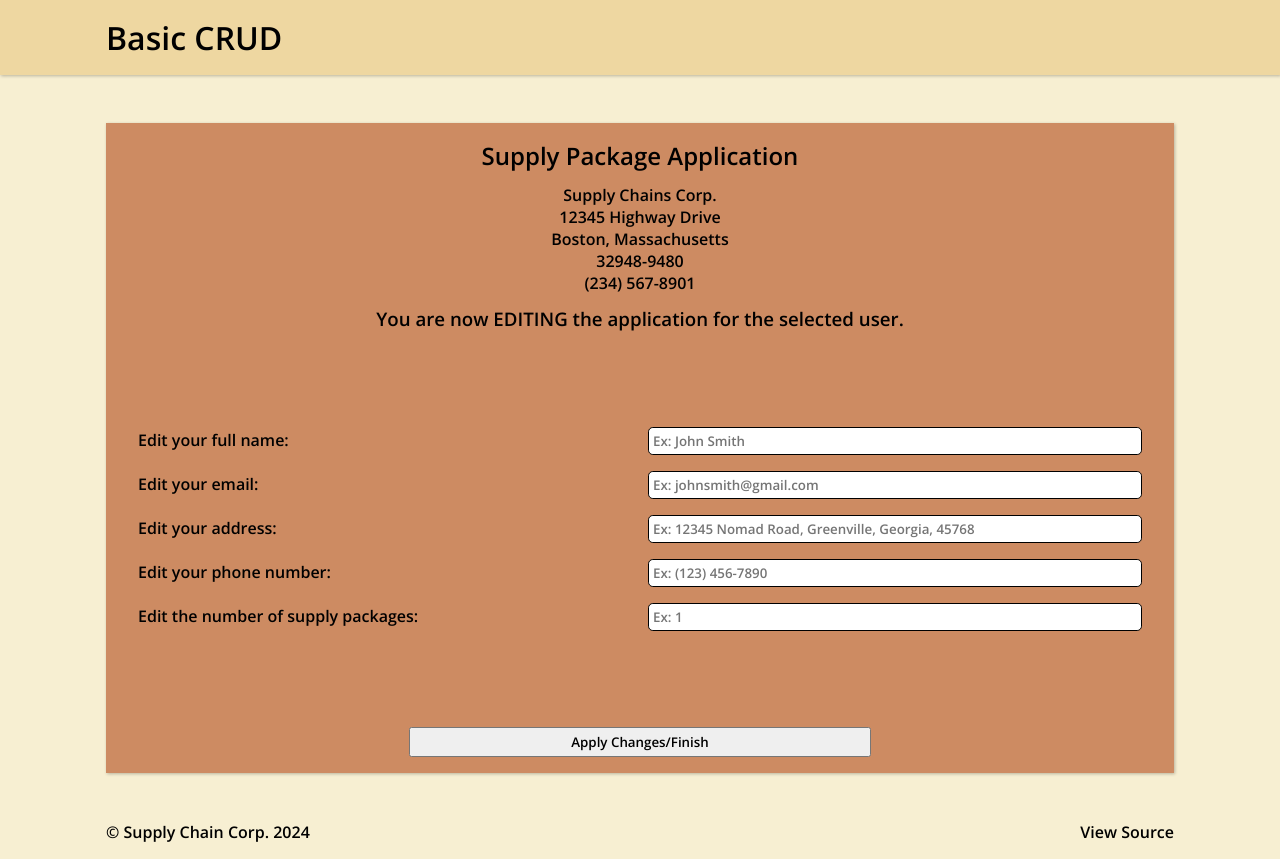
After one commit to MIKNSJ/basic-crud, a FastAPI app: template templates/edit.html in a window 1280 px wide. The commit adds this page. Run offline with FastAPI, Linux system fonts and the light colour scheme; the template is opened without the code that fills it, so the values that code supplies are empty.

Commit message:
crud w/o SQL v1.0

```diff
--- a/main.py
+++ b/main.py
@@ -22,7 +22,7 @@ async def clean_users():
     return {"Clean": "Success"}
 
 
-@app.post("/templates")
+@app.post("/submit")
 async def post_form(name: str = Form(), email: str = Form(), address: str = Form(), phone: str = Form(), count: str = Form()):
     global id;
     user_data.append({"id": id, "name": name, "email": email, "address": address, "phone": phone, "count": count})
@@ -31,10 +31,29 @@ async def post_form(name: str = Form(), email: str = Form(), address: str = Form
     return RedirectResponse("/", status_code=status.HTTP_303_SEE_OTHER);
 
 
+@app.get("/edit/{user_id}", response_class=HTMLResponse)
+async def read_edit(request: Request, user_id: int):
+    edit_user = []
+    for user in user_data:
+        if user["id"] == user_id:
+            edit_user.append(user)
+
+    return templates.TemplateResponse(request=request, name="edit.html", context = {"edit_user": edit_user});
+
+
+@app.post("/resubmit/{user_id}")
+async def change_form(user_id: int, name: str = Form(), email: str = Form(), address: str = Form(), phone: str = Form(), count: str = Form()):
+    for i in range(len(user_data)):
+        if user_data[i]["id"] == user_id:
+           user_data[i] = {"id": user_id, "name": name, "email": email, "address": address, "phone": phone, "count": count}
+
+    return RedirectResponse("/", status_code=status.HTTP_303_SEE_OTHER)
+
+
 @app.get("/delete/{user_id}")
 async def delete(user_id: int):
     for user in user_data:
         if user["id"] == user_id:
             user_data.remove(user)
 
-    return RedirectResponse("/", status_code=status.HTTP_303_SEE_OTHER);
+    return RedirectResponse("/", status_code=status.HTTP_303_SEE_OTHER)
--- a/static/styles.css
+++ b/static/styles.css
@@ -126,6 +126,9 @@ main {
 
 .res__label_box {
     display: table-cell;
+    white-space: nowrap;
+    overflow: hidden;
+    text-overflow: ellipsis;
 }
 
 .edit {
--- /dev/null
+++ b/templates/edit.html
@@ -0,0 +1,92 @@
+<!DOCTYPE html>
+<html>
+    <head>
+        <meta charset = "UTF-8">
+        <meta name = "viewport" content = "width=device-width, initial-scale=1.0">
+        <meta name = "format-detection" content = "telephone=no"/>
+
+        <!-- Preloaded font for potential issues across browsers -->
+        <link rel="preconnect" href="https://fonts.googleapis.com">
+        <link rel="preconnect" href="https://fonts.gstatic.com" crossorigin>
+        <link href="https://fonts.googleapis.com/css2?family=Open+Sans:ital,wght@0,300..800;1,300..800&display=swap"
+rel="stylesheet">
+
+        <!-- <link rel = "icon" href = "assets/favicon.ico"> -->
+        <link rel = "stylesheet" href = {{url_for("static", path="../static/styles.css")}}/>
+        <!-- <script src = "script.js"></script> -->
+        <title> Basic CRUD </title>
+    </head>
+
+    <body>
+        <header>
+            <div id = "body-head-con01" class = "container">
+                <div id = "header_box" class = "header__box">
+                    <h1 id = "header_title" class = "header__title"> Basic CRUD </h1>
+                </div>
+            </div>
+        </header>
+
+        <main>
+            <div id = "body-form-con01" class = "container">
+                <form action = "/resubmit/{{edit_user[0].id}}" method = "post" id = "form_box" class = "form__box">
+                    <div id = "form_header" class = "form__header">
+                        <h2 id = "form_title" class = "form__title"> Supply Package Application </h2>
+
+                        <div id = "about" class = "about">
+                            <p id = "company" class = "company_"> Supply Chains Corp. </p>
+                            <p id = "address" class = "address_"> 12345 Highway Drive </p>
+                            <p id = "state" class = "state_"> Boston, Massachusetts </p>
+                            <p id = "zip" class = "zip_"> 32948-9480 </p>
+                            <p id = "phone" class = "phone_"> (234) 567-8901 </p>
+                        </div>
+
+                        <h3 id = "form_description"> You are now EDITING the application for the selected user. </h3>
+                    </div>
+
+                    <div id = "form_questions" class = "form__questions">
+                        <div id = "name_box" class = "form_sec_box">
+                            <label for = "name" class = "label_box"> Edit your full name: </label>
+                            <input type = "text" name = "name" placeholder = "Ex: John Smith" value = "{{edit_user[0].name}}" autocomplete = "off" required class = "text_box">
+                        </div>
+
+                        <div id = "email_box" class = "form_sec_box">
+                            <label for = "email" class = "label_box"> Edit your email: </label>
+                            <input type = "text" name = "email" placeholder = "Ex: johnsmith@gmail.com" value = "{{edit_user[0].email}}" autocomplete = "off" required class = "text_box">
+                        </div>
+
+                        <div id = "address_box" class = "form_sec_box">
+                            <label for = "address" class = "label_box"> Edit your address: </label>
+                            <input type = "text" name = "address" placeholder = "Ex: 12345 Nomad Road, Greenville, Georgia, 45768" value = "{{edit_user[0].address}}" autocomplete = "off" required class = "text_box">
+                        </div>
+
+                        <div id = "phone_box" class = "form_sec_box">
+                            <label for = "phone" class = "label_box"> Edit your phone number: </label>
+                            <input type = "text" name = "phone" placeholder = "Ex: (123) 456-7890" value = "{{edit_user[0].phone}}" autocomplete = "off" required class = "text_box">
+                        </div>
+
+                        <div id = "supply_count_box" class = "form_sec_box">
+                            <label for = "name" class = "label_box"> Edit the number of supply packages: </label>
+                            <input type = "text" name = "count" placeholder = "Ex: 1" value = "{{edit_user[0].count}}" autocomplete = "off" required class = "text_box">
+                        </div>
+
+                    </div>
+
+                    <div id = "submit_box">
+                        <input type = "submit" name = "submit" value = "Apply Changes/Finish" id = "submit_button">
+                    </div>
+                </form>
+            </div>
+        </main>
+
+        <footer>
+            <div id = "ft-foot-con01" class = "container">
+                <div id = "footer" class = "footer_">
+                    <div id = "credit" class = "credit_">
+                        <p id = "copyright"> &#169 Supply Chain Corp. 2024 </p>
+                        <a href = "https://github.com/MIKNSJ/basic-crud" target = "_blank" rel = "noopener noreferrer" id = "source">View Source</a>
+                    </div>
+                </div>
+            </div>
+        </footer>
+    </body>
+<html>
--- a/templates/index.html
+++ b/templates/index.html
@@ -12,7 +12,7 @@
 rel="stylesheet">
 
         <!-- <link rel = "icon" href = "assets/favicon.ico"> -->
-        <link rel = "stylesheet" href = {{url_for("static", path="../static/styles.css")}}/>
+        <link rel = "stylesheet" href = "../static/styles.css"/>
         <!-- <script src = "script.js"></script> -->
         <title> Basic CRUD </title>
     </head>
@@ -28,7 +28,7 @@ rel="stylesheet">
 
         <main>
             <div id = "body-form-con01" class = "container">
-                <form action = "/templates" method = "post" id = "form_box" class = "form__box">
+                <form action = "/submit" method = "post" id = "form_box" class = "form__box">
                     <div id = "form_header" class = "form__header">
                         <h2 id = "form_title" class = "form__title"> Supply Package Application </h2>
 
@@ -103,7 +103,7 @@ rel="stylesheet">
                                 <label class = "res__label_box"> {{user.address}} </label>
                                 <label class = "res__label_box"> {{user.phone}} </label>
                                 <label class = "res__label_box"> {{user.count}} </label>
-                                <a href = "edit/{{user.id}}" class = "res__label_box edit"> Edit </a>
+                                <a href = "edit/{{user.id}}" class = "res__label_box edit"> Edit/View </a>
                                 <a href = "delete/{{user.id}}" class = "res__label_box delete"> Delete </a>
                             </div>
                         {% endfor %}
```
Also changed, not shown: README.md.
